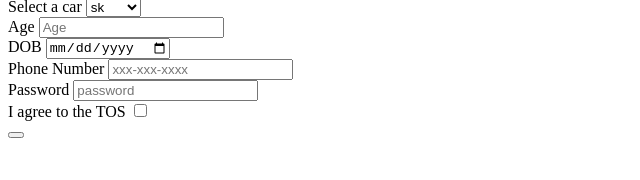
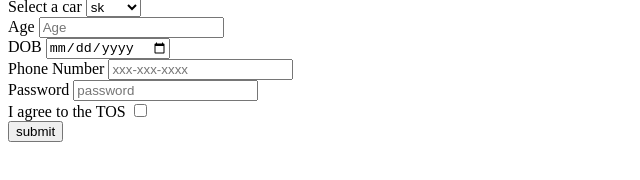
Before and after one commit to acciojob/signup-form-car-Kiruthigadurairaj, a website: page main.html in a window 1280 px wide. Shown: the part 72-252 px from the top of the page, without its empty margins (0-640 px from the left). Drawn offline with Linux system fonts and the light colour scheme.

Commit message:
created a submission

```diff
--- a/main.html
+++ b/main.html
@@ -39,7 +39,7 @@
 		<label for="tos">I agree to the TOS</label>
 		<input type="checkbox" id="tos" required>
 		<br>
-		<button type="submit"></button>
+		<button type="submit">submit </button>
  	</form>
 	<!-- the entire body must be written by student -->
     <script type="text/javascript" src="./script.js">
```
